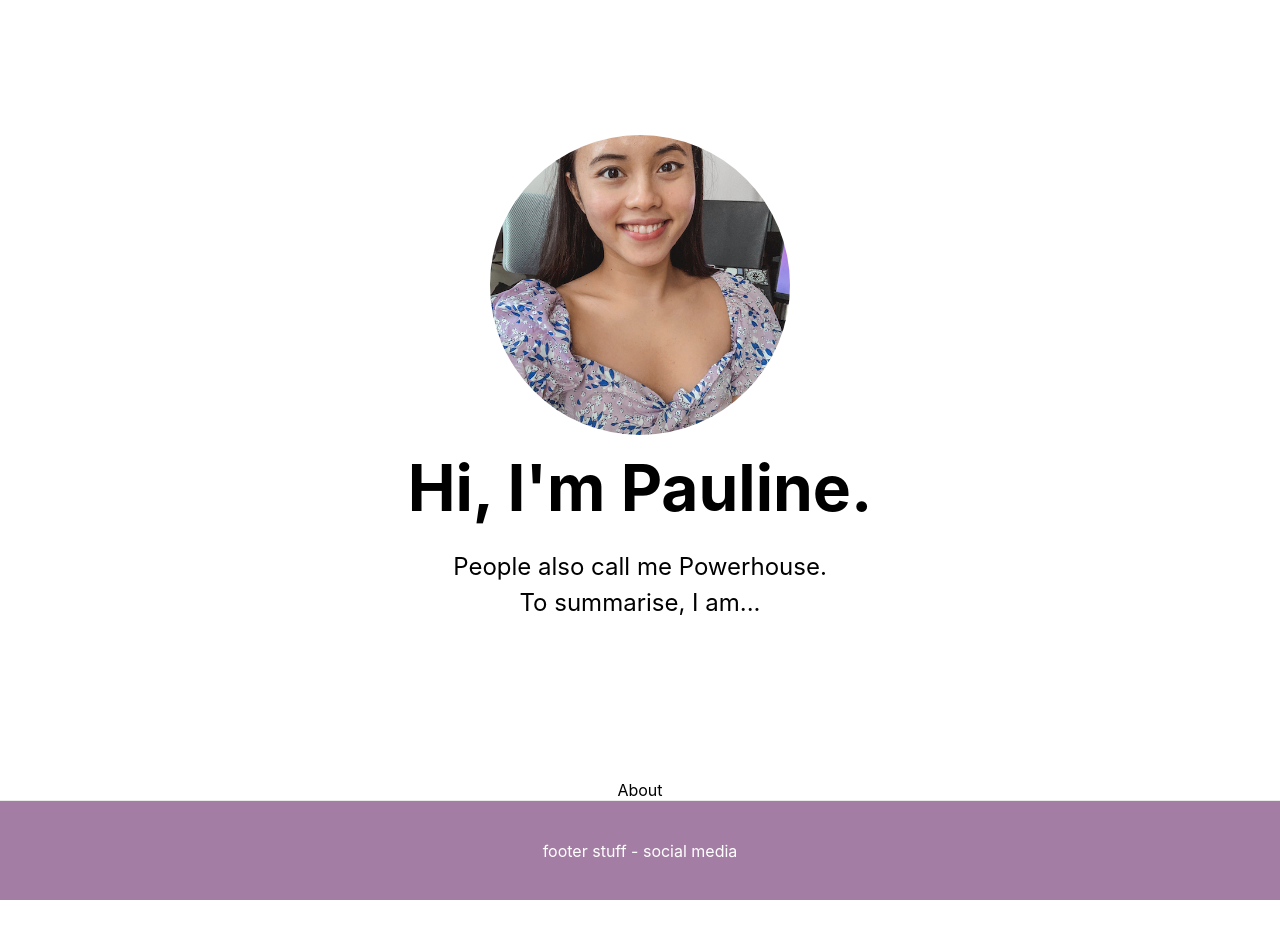
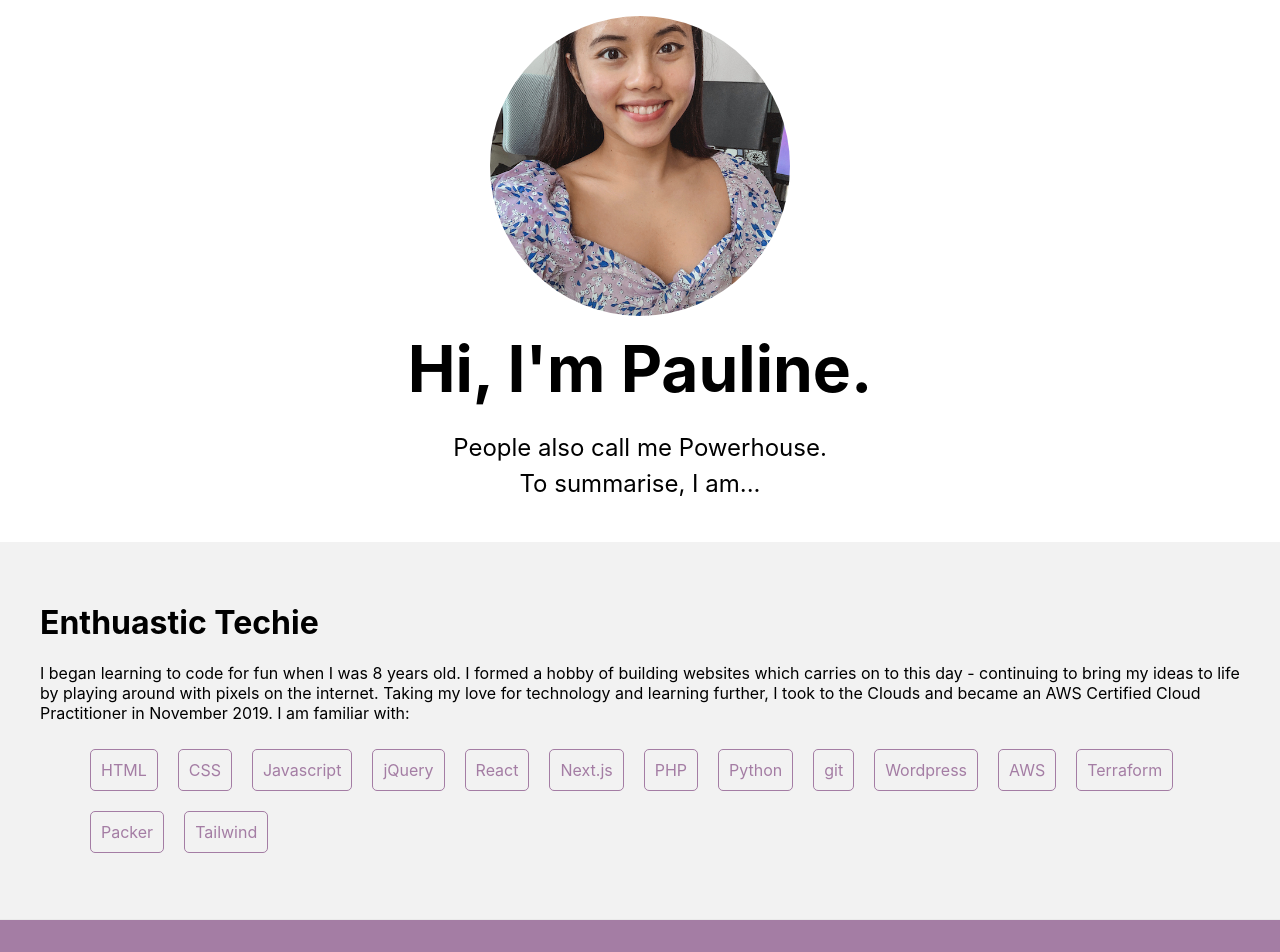
Before and after one commit to pawlean/nextpn, a Next.js app: page / in a window 1280 px wide. Shown: the top 952 px of the page. Before the commit the page ends 900 px from the top, so only its background shows below. Built offline with nearby package versions, Linux system fonts and the light colour scheme.

Commit message:
Add first block

```diff
--- /dev/null
+++ b/components/dev.js
@@ -0,0 +1,39 @@
+import styles from "./layout.module.scss";
+
+function Dev() {
+  return (
+    <div className={styles.greycontainer}>
+      <h1>Enthuastic Techie</h1>
+      <p>
+        I began learning to code for fun when I was 8 years old. I formed a
+        hobby of building websites which carries on to this day - continuing to
+        bring my ideas to life by playing around with pixels on the internet.
+        Taking my love for technology and learning further, I took to the Clouds
+        and became an AWS Certified Cloud Practitioner in November 2019. I am
+        familiar with:
+      </p>
+      <ul className={styles.skills}>
+        {[
+          "HTML",
+          "CSS",
+          "Javascript",
+          "jQuery",
+          "React",
+          "Next.js",
+          "PHP",
+          "Python",
+          "git",
+          "Wordpress",
+          "AWS",
+          "Terraform",
+          "Packer",
+          "Tailwind",
+        ].map((skill) => (
+          <li>{skill}</li>
+        ))}
+      </ul>
+    </div>
+  );
+}
+
+export default Dev;
--- /dev/null
+++ b/components/layout.module.scss
@@ -0,0 +1,25 @@
+@import "./variables.scss";
+
+.greycontainer {
+  background-color: $grey;
+  padding: 40px;
+  h1 {
+    color: $dark-grey;
+  }
+}
+
+.skills li {
+  list-style-type: none;
+  border-radius: 5px;
+  border: 1px solid $pawlean;
+  padding: 10px;
+  color: $pawlean;
+  font-size: 1em;
+  display: inline-block;
+  margin: 10px;
+  &:hover {
+    background-color: $pawlean;
+    color: $white;
+    cursor: default;
+  }
+}
--- /dev/null
+++ b/components/variables.scss
@@ -0,0 +1,5 @@
+$white: #fff;
+$grey: #f2f2f2;
+$pawlean: #a47da4;
+$pawlean-dark: #836883;
+$dark-grey: #000;
--- a/pages/about.js
+++ /dev/null
@@ -1,5 +0,0 @@
-function About() {
-  return <div>About</div>;
-}
-
-export default About;
--- a/pages/index.js
+++ b/pages/index.js
@@ -1,5 +1,5 @@
 import Head from "next/head";
-import About from "about";
+import Dev from "../components/dev";
 
 export default function Home() {
   return (
@@ -19,12 +19,11 @@ export default function Home() {
         </p>
       </main>
 
-      <About />
+      <Dev />
 
       <style jsx>{`
         .container {
           min-height: 100vh;
-          padding: 0 0.5rem;
           display: flex;
           flex-direction: column;
           justify-content: center;
```
Also changed, not shown: package.json (+4 -3 lines), 1 other file (tests, documents, lock files or other folders).
